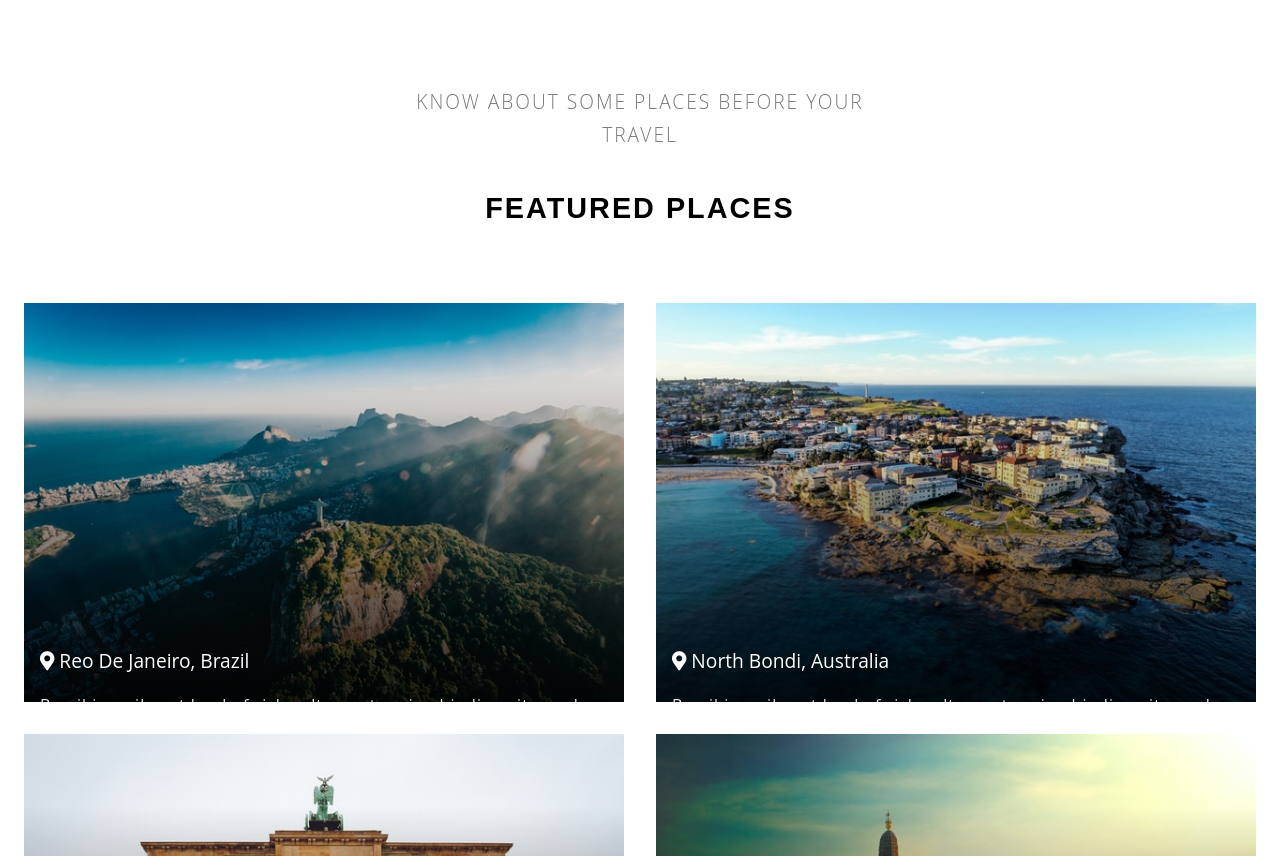
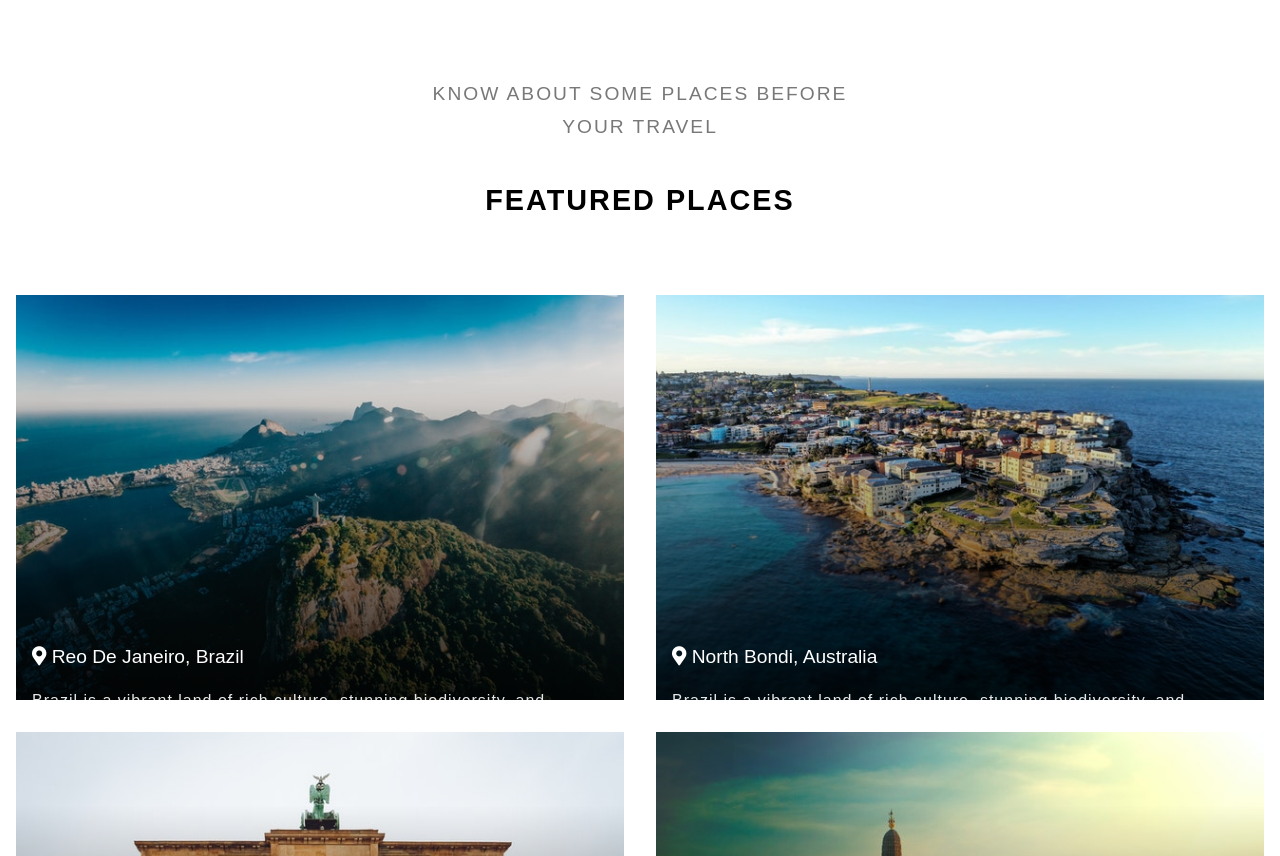
Before and after one commit to Abishek-sk46/createthon, a plain HTML site: page index.html in a window 1280 px wide. Shown: the part 920-1776 px from the top of the page. Drawn offline with Linux system fonts and the light colour scheme; a web font is replaced by a local one.

Commit message:
normalize and responsize files added

```diff
--- a/index.html
+++ b/index.html
@@ -9,9 +9,9 @@
         <!-- font awesome cdn -->
         <link rel="stylesheet" href="https://cdnjs.cloudflare.com/ajax/libs/font-awesome/5.15.3/css/all.min.css" integrity="sha512-iBBXm8fW90+nuLcSKlbmrPcLa0OT92xO1BIsZ+ywDWZCvqsWgccV3gFoRBv0z+8dLJgyAHIhR35VZc2oM/gI1w==" crossorigin="anonymous" referrerpolicy="no-referrer" />
         <!-- fonts -->
-        <!-- <link rel = "stylesheet" href = "font/fonts.css"> -->
+        <link rel = "stylesheet" href = "font/fonts.css">
         <!-- normalize css -->
-        <!-- <link rel = "stylesheet" href = "css/normalize.css"> -->
+        <link rel = "stylesheet" href = "css/normalize.css">
         <!-- custom css -->
         <link rel = "stylesheet" href = "css/utility.css">
         <link rel = "stylesheet" href = "css/style.css">
```
